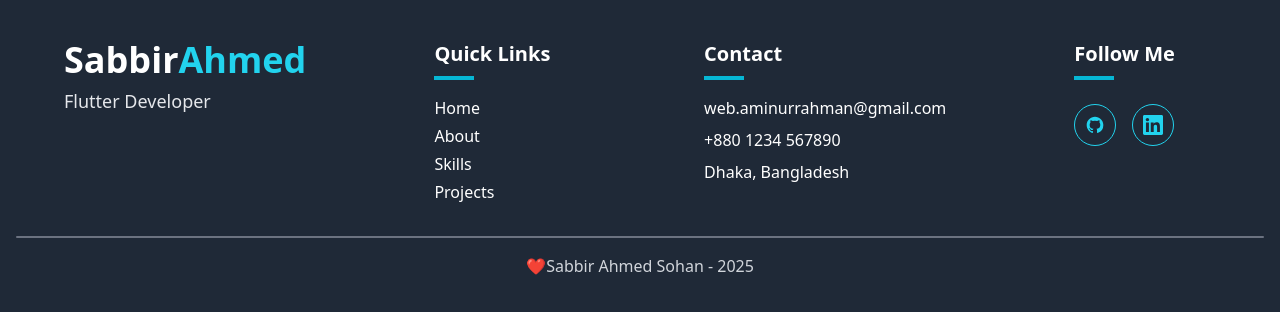
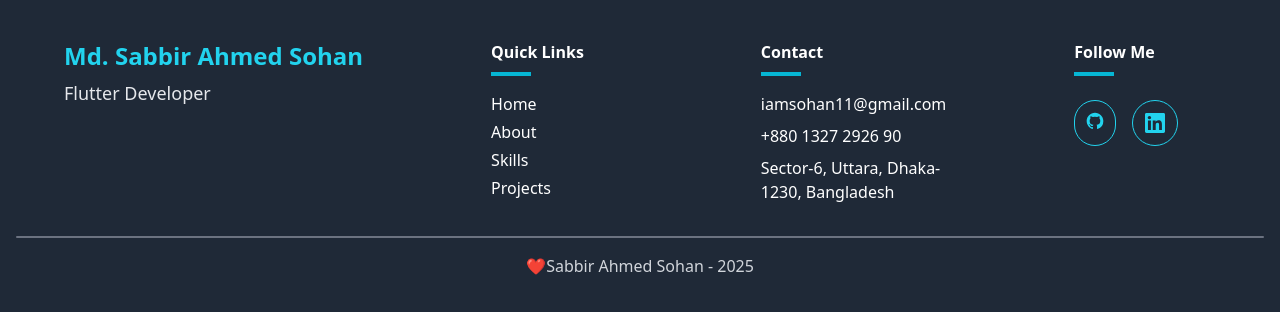
Before and after one commit to arsuhan/Cl---portfolio, a Vue app: page /footer in a window 1280 px wide. Shown: the top 312 px of the page. Built offline with nearby package versions, Linux system fonts and the light colour scheme.

Commit message:
Update image section with larger size

```diff
--- a/src/views/Cirtificate.vue
+++ /dev/null
@@ -1,41 +0,0 @@
-<script setup>
-//  Web3Forms Dashboard
-</script>
-
-<template>
-    <section id="cirtificate" class="">
-    <section class="py-8 -my-1">
-      <section class="text-center">
-        <h1 class="lg:text-3xl xs:text-xl font-serif font-bold xs:-mt-6 lg:mt-1">
-          <span class="text-white">My </span>
-          <span class="text-cyan-400">Cirtificate</span>
-        </h1>
-        <p class="mt-2 lg:text-[20px] text-white">Let's see my cirtificate</p>
-        <div class="w-20 lg:h-1 xs:h-0.5 bg-cyan-400 mx-auto mt-3 rounded"></div>
-      </section>
-      </section>
-
-      <div class="grid md:grid-cols-2 gap-6 p-24 text-white">
-  <!-- Card 1 -->
-  <div class="border border-gray-600 rounded-2xl p-24 shadow-md hover:shadow-lg transition h-1-00 flex flex-col justify-center">
-    <p class="text-sm font-semibold text-gray-300">2022 - Present</p>
-    <h2 class="text-xl font-bold mt-2">Diploma in Engineering</h2>
-    <p class="mt-2 text-gray-400">Computer Science & Technology</p>
-    <p class="text-gray-400">Habiganj Polytechnic Institute</p>
-  </div>
-
-  <!-- Card 2 -->
-  <div class="border border-gray-600 rounded-2xl p-24 shadow-md hover:shadow-lg transition h-100 flex flex-col justify-center">
-    <p class="text-sm font-semibold text-gray-300">2024 January - July</p>
-    <h2 class="text-xl font-bold mt-2">Web Development</h2>
-    <p class="mt-2 text-gray-400">Web Developer</p>
-    <p class="text-gray-400">
-      Complete Web Development Course with Jankar Mahbub
-      <a href="#" class="text-teal-400 underline hover:text-teal-300">Certificate</a>
-    </p>
-  </div>
-        </div>
-
-
-</section>
-</template>
--- a/src/views/Contact.vue
+++ b/src/views/Contact.vue
@@ -9,6 +9,7 @@ const showSuccess = ref(false)
 
 const submitForm = async () => {
   console.log('submit')
+  alert("✅ Message sent successfully!");
   const response = await fetch('https://api.web3forms.com/submit', {
     method: 'POST',
     headers: {
@@ -29,7 +30,7 @@ const submitForm = async () => {
     showSuccess.value = true //
     setTimeout(() => {
       showSuccess.value = false
-    }, 3000)
+    }, 1000)
   }
 
   // input
@@ -40,12 +41,11 @@ const submitForm = async () => {
 </script>
 
 <template>
-    <section id="contact" class="">
+<section id="contact" class="">
     <section class="py-8 -my-1 shadow-lg dark:text-white">
       <section class="text-center">
         <h1 class="lg:text-2xl xs:text-xl font-serif font-bold xs:-mt-6 lg:mt-1">
-          <span class="text-white">Get In </span>
-          <span class="text-cyan-400">Touch</span>
+          <span class="text-cyan-400">Get In Touch</span>
         </h1>
         <p class="mt-2 lg:text-[16px] text-white">Let's work together</p>
         <div class="w-20 lg:h-1 xs:h-0.5 bg-cyan-400 mx-auto mt-3 rounded"></div>
@@ -117,7 +117,7 @@ const submitForm = async () => {
       </div>
       <div class="xs:-mt-1 lg:mx-2">
         <h4 class="font-bold mx-2 text-cyan-400">Location</h4>
-        <p class="text-white mx-2">Dhaka, Bangladesh</p>
+        <p class="text-white mx-2">Sector-6, Uttara, Dhaka-1230, Bangladesh</p>
       </div>
     </div>
   </div>
@@ -176,7 +176,7 @@ const submitForm = async () => {
 
 <!-- submit form -->
 
-<div class="">
+      <div class="">
         <form
             @submit.prevent="submitForm"
             class="bg-gray-800 rounded-lg xs:-mx-7 shadow-md xs:p-7 lg:p-6 lg:space-y-12 xs:space-y-5 md:space-y-4 xs:mt-5"
@@ -184,8 +184,7 @@ const submitForm = async () => {
             <section class="xs:-mx-4 lg:mx-0 ">
                 <div class="flex items-center justify-center">
                     <h1 class="lg:text-4xl xs:text-2xl font-bold md:-mt-2 lg:mt-3">
-                        <span class="text-white">Contact </span>
-                        <span class="text-cyan-500">Me!</span>
+                        <span class="text-cyan-500">Contact Me!</span>
                     </h1>
                 </div>
               <label for="Name" class="block text-sm font-medium text-white mt-6 mb-1"
--- a/src/views/Header/Footer.vue
+++ b/src/views/Header/Footer.vue
@@ -4,9 +4,8 @@
 
 
     <div class="mb-6 md:mb-0">
-      <h1 class="lg:text-4xl xs:text-xl font-bold xs:flex xs:justify-center xs:items-center">
-        <span class="text-white">Sabbir</span>
-        <span class="text-cyan-400">Ahmed</span>
+      <h1 class="lg:text-2xl xs:text-xl font-bold xs:flex xs:justify-center xs:items-center">
+        <span class="text-cyan-400">Md. Sabbir Ahmed Sohan</span>
     </h1>
     <p class="text-gray-200 xs:text-[12px] lg:text-[18px] xs:mt-2 xs:justify-center xs:items-center">
       Flutter Developer
@@ -15,7 +14,7 @@
 
 
     <div class="flex-1">
-      <h3 class="lg:text-xl font-bold mb-2">Quick Links</h3>
+      <h3 class="font-bold mb-2">Quick Links</h3>
       <div class="w-10 h-1 bg-cyan-500 mx-auto md:mx-0 mb-4"></div>
       <ul class="space-y-1">
         <li><a href="#home" class="hover:underline hover:text-cyan-400">Home</a></li>
@@ -27,16 +26,16 @@
 
 
     <div class="flex-1">
-      <h3 class="lg:text-xl font-bold mb-2">Contact</h3>
+      <h3 class="font-bold mb-2">Contact</h3>
       <div class="w-10 h-1 bg-cyan-500 mx-auto md:mx-0 mb-4"></div>
-      <p class="hover:underline hover:text-cyan-400">web.aminurrahman@gmail.com</p>
-      <p class="mt-2 hover:underline hover:text-cyan-400">+880 1234 567890</p>
-      <p class="mt-2 hover:underline hover:text-cyan-400">Dhaka, Bangladesh</p>
+      <p class="hover:underline hover:text-cyan-400">iamsohan11@gmail.com</p>
+      <p class="mt-2 hover:underline hover:text-cyan-400">+880 1327 2926 90</p>
+      <p class="mt-2 hover:underline hover:text-cyan-400">Sector-6, Uttara, Dhaka-1230, Bangladesh</p>
     </div>
 
 
     <div class="flex-1 flex flex-col items-center md:items-start">
-      <h3 class="lg:text-xl font-bold mb-2">Follow Me</h3>
+      <h3 class="font-bold mb-2">Follow Me</h3>
       <div class="w-10 h-1 bg-cyan-500 mx-auto md:mx-0 mb-4"></div>
       <section class="flex lg:gap-4 xs:gap-6 xs:mt-2">
      <a
@@ -79,7 +78,7 @@
 
 
 
-            <a href="https://www.linkedin.com/in/md-sabbir-ahmed-sohan/" target="_blank" class="text-cyan-400 border-cyan-400 hover:shadow-cyan-400 hover:text-cyan-400 border duration-500 hover:-translate-y-1.5 p-2.5 rounded-full  transition hover:shadow-[0_0_15px_rgba(0,0,0,0.4)]">
+            <a href="https://www.linkedin.com/in/md-sabbir-ahmed-sohan/" target="_blank" class="text-cyan-400 border-cyan-400 hover:shadow-cyan-400 hover:text-cyan-400 border duration-500 hover:-translate-y-1.5 p-3 rounded-full  transition hover:shadow-[0_0_15px_rgba(0,0,0,0.4)]">
               <svg class="lg:w-5 lg:h-5 xs:w-4 xs:h-4" fill="currentColor" viewBox="0 0 24 24">
                 <path d="M22.23 0H1.77C.79 0 0 .77 0 1.72v20.56C0 23.23.79 24 1.77 24H22.2c.98 0 1.8-.77 1.8-1.72V1.72C24 .77 23.2 0 22.23 0zM7.1 20.44H3.56V9H7.1v11.44zM5.34 7.52c-1.14 0-2.06-.91-2.06-2.03s.92-2.03 2.06-2.03 2.06.91 2.06 2.03-.92 2.03-2.06 2.03zM20.45 20.44h-3.53v-5.65c0-1.35-.03-3.08-1.88-3.08-1.89 0-2.18 1.47-2.18 2.99v5.74H9.33V9h3.39v1.56h.05c.47-.9 1.61-1.86 3.32-1.86 3.56 0 4.22 2.34 4.22 5.37v6.37z"/>
               </svg>
--- a/src/views/Header/Header.vue
+++ b/src/views/Header/Header.vue
@@ -58,7 +58,6 @@ onMounted(() => {
       <ul class="hidden md:flex items-center space-x-8 font-bold font-serif text-[16px] text-white">
         <li><a href="#home" @click="handleLinkClick" class="transition underline text-cyan-400">Home</a></li>
         <li><a href="#about" @click="handleLinkClick" class="hover:text-cyan-400 hover:underline">About</a></li>
-        <!-- <li><a href="#about" @click="handleLinkClick" class="hover:text-cyan-400 hover:underline">Cirtificate</a></li> -->
         <li><a href="#skill" @click="handleLinkClick" class="hover:text-cyan-400 hover:underline">Skills</a></li>
         <li><a href="#project" @click="handleLinkClick" class="hover:text-cyan-400 hover:underline">Projects</a></li>
         <li><a href="#contact" @click="handleLinkClick" class="hover:text-cyan-400 hover:underline">Contact</a></li>
--- a/src/views/HomeView.vue
+++ b/src/views/HomeView.vue
@@ -2,13 +2,10 @@
 import Header from '../views/Header/Header.vue';
 import Hero from '../views/Hero.vue';
 import About from '../views/About.vue';
-// import Cirtificate from '../views/Cirtificate.vue';
 import Skills from '../views/Skills.vue';
 import Project from '../views/Project.vue';
 import Contact from '../views/Contact.vue';
 import Footer from '../views/Header/Footer.vue';
-
-// import categories from './component/categories.vue';
 
 </script>
 
@@ -16,7 +13,6 @@ import Footer from '../views/Header/Footer.vue';
   <Header />
   <Hero />
   <About />
-  <!-- <Cirtificate /> -->
   <Skills />
   <Project />
   <Contact />
@@ -26,5 +22,4 @@ import Footer from '../views/Header/Footer.vue';
 </template>
 
 <style scoped>
-
 </style>
--- a/src/views/Project.vue
+++ b/src/views/Project.vue
@@ -46,8 +46,7 @@ function openAppstore(project) {
   <section class="py-8 items-center">
     <section class="text-center">
       <h1 class="lg:text-2xl xs:text-xl font-bold font-serif lg:mt-4 xs:-mt-4">
-        <span class="text-white">My </span>
-        <span class="text-cyan-400">Projects</span>
+        <span class="text-cyan-400">My Projects</span>
       </h1>
       <p class="mt-2 text-white">Some of my recent work</p>
       <div class="w-20 lg:h-1 xs:h-0.5 bg-blue-500 dark:bg-cyan-400 mx-auto mt-3 rounded"></div>
--- a/src/views/Skills.vue
+++ b/src/views/Skills.vue
@@ -124,7 +124,6 @@ const states = reactive([
     subtitle1: 'Modular, reusable coding approach',
   },
 ])
-
 </script>
 
 <template>
@@ -132,8 +131,7 @@ const states = reactive([
   <section class="py-8 -my-1 items-center">
     <section class="text-center">
       <h1 class="lg:text-2xl xs:text-xl font-serif font-bold xs:mt-2 md:mt-2 lg:-mt-5">
-        <span class="text-white">My </span>
-        <span class="text-cyan-400">Skills</span>
+        <span class="text-cyan-400">My Skill's </span>
       </h1>
       <p class="mt-2 text-white">Technologies I work with</p>
       <div class="w-20 lg:h-1 xs:h-0.5 bg-cyan-500 mx-auto mt-3 rounded"></div>
```
Also changed, not shown: src/views/About.vue (+8 -8 lines), src/views/Hero.vue (+6 -17 lines). Lines whose indentation alone changed are shown as unchanged.
